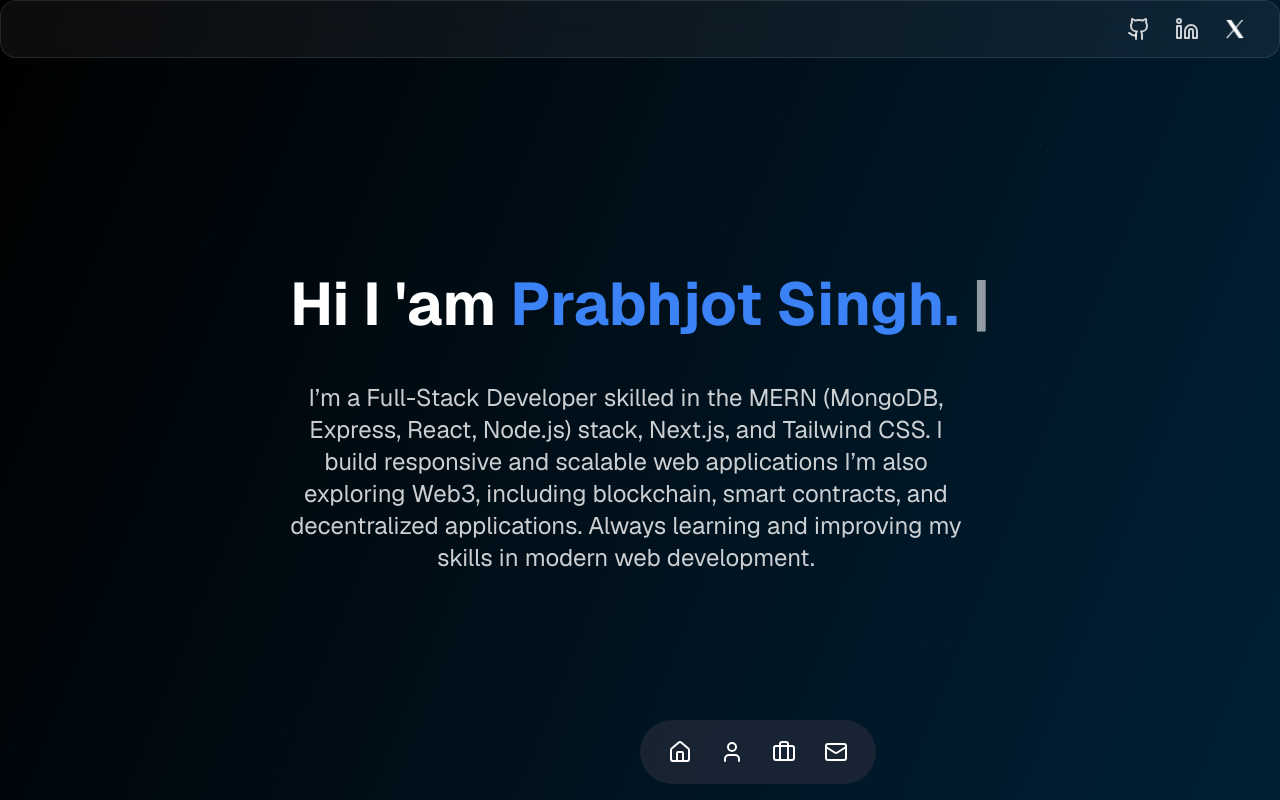
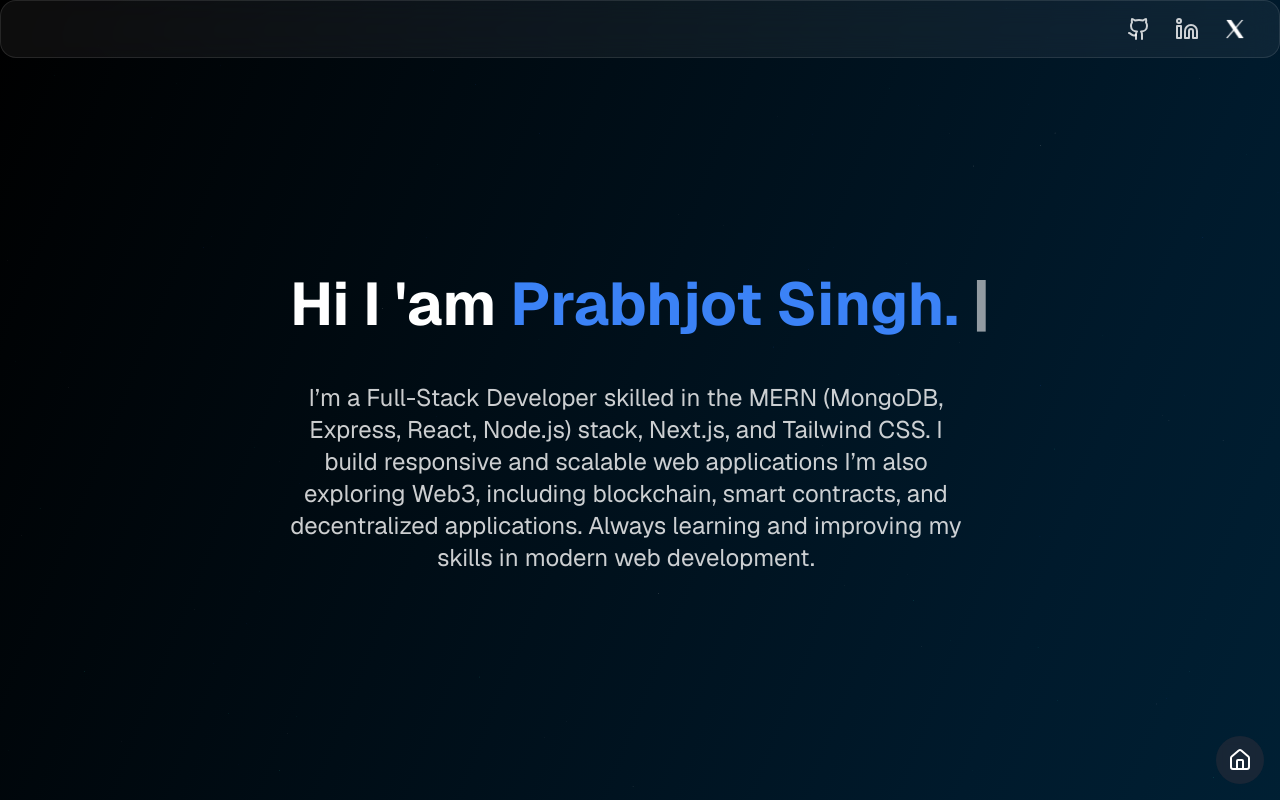
Before and after one commit to 9prabhjot9/Portfolio, a Next.js app: page / in a window 1280 px wide. Shown: the top 800 px of the page. Built offline with nearby package versions, Linux system fonts and the light colour scheme.

Commit message:
Update floating-nav.tsx

```diff
--- a/components/floating-nav.tsx
+++ b/components/floating-nav.tsx
@@ -1,15 +1,8 @@
 "use client"
 
 import { motion } from "framer-motion"
-import { Home, User, Briefcase, Mail } from "lucide-react"
+import { Home } from "lucide-react"
 import Link from "next/link"
-
-const navItems = [
-  { icon: Home, href: "#home", label: "Home" },
-  { icon: User, href: "#skills", label: "Skills" },
-  { icon: Briefcase, href: "#projects", label: "Projects" },
-  { icon: Mail, href: "#contact", label: "Contact" },
-]
 
 export function FloatingNav() {
   return (
@@ -17,22 +10,18 @@ export function FloatingNav() {
       initial={{ opacity: 0, y: 50 }}
       animate={{ opacity: 1, y: 0 }}
       transition={{ delay: 0.5 }}
-      className="fixed bottom-4 left-1/2 transform -translate-x-1/2 z-50"
+      className="fixed bottom-4 right-4 z-50"
     >
-      <nav className="flex space-x-1 bg-gray-800 bg-opacity-80 backdrop-blur-sm px-4 py-2 rounded-full">
-        {navItems.map(({ icon: Icon, href, label }) => (
-          <Link key={href} href={href}>
+      <Link href="#home">
         <motion.div
           whileHover={{ scale: 1.1 }}
           whileTap={{ scale: 0.95 }}
-              className="p-3 hover:bg-gray-700 rounded-full transition-colors"
+          className="p-3 bg-gray-800 bg-opacity-80 backdrop-blur-sm rounded-full hover:bg-gray-700 transition-colors"
         >
-              <Icon className="w-6 h-6 text-white" />
-              <span className="sr-only">{label}</span>
+          <Home className="w-6 h-6 text-white" />
+          <span className="sr-only">Home</span>
         </motion.div>
       </Link>
-        ))}
-      </nav>
     </motion.div>
   )
 }
```
Lines whose indentation alone changed are shown as unchanged.
